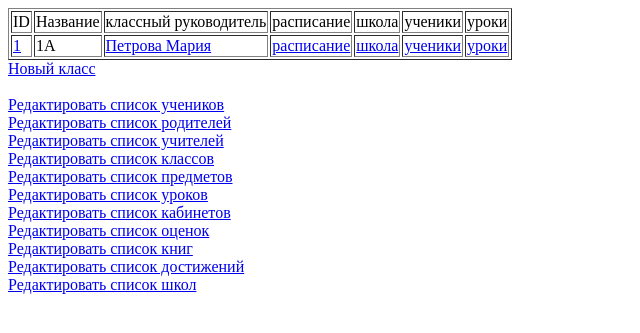
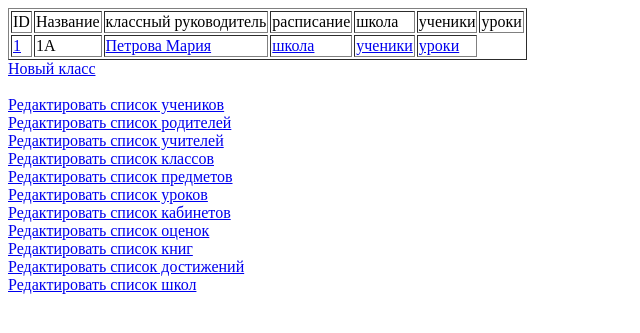
Before and after one commit to CringeCode228/WebSite, a Flask app: page /admin_panel/classes in a window 1280 px wide. Shown: the top 333 px of the page, without its empty margins (0-640 px from the left). Run offline with Flask 2, Linux system fonts and the light colour scheme; a user stored in the database is signed in; data comes from the database, SQL or seed files in the repository; both versions use the stored data as it was after the commit; some libraries are stand-ins or nearby versions.

Commit message:
presentation

```diff
--- a/app/templates/admin/classes.html
+++ b/app/templates/admin/classes.html
@@ -32,9 +32,9 @@
                     {{ class.manager.teacher_user_data.surname }} {{ class.manager.teacher_user_data.name }}
                 </a>
             </td>
-            <td>
-                <a href="{{ url_for('admin_panel_timetable_update', id_=class.timetable.id_) }}">расписание</a>
-            </td>
+<!--            <td>-->
+<!--                <a href="{{ url_for('admin_panel_timetable_update', id_=class.timetable.id_) }}">расписание</a>-->
+<!--            </td>-->
             <td>
                 <a href="{{ url_for('admin_panel_schools_update', id_=class.school.id_) }}">школа</a><br>
             </td>
```
Also changed, not shown: app/app.db.
